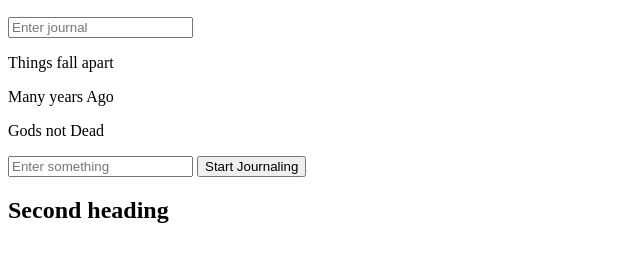
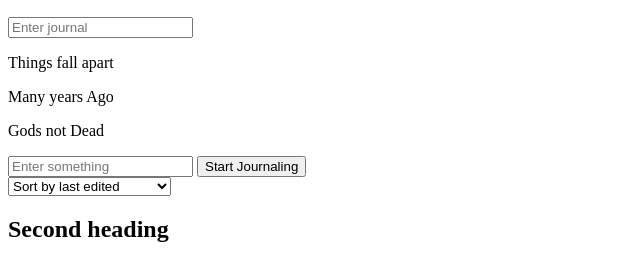
Before and after one commit to Ezekielblanc1/100daysofcode, a plain HTML site: page DOM/index.html in a window 1280 px wide. Shown: the part 110-390 px from the top of the page, without its empty margins (0-640 px from the left). Drawn offline with Linux system fonts and the light colour scheme.

Commit message:
Added select to the index file and checkbox to the todo file

```diff
--- a/DOM/index.html
+++ b/DOM/index.html
@@ -17,6 +17,11 @@
     <input type="text" placeholder="Enter something" name="firstJournal">
     <button>Start Journaling</button>
   </form>
+  <select id="select-by">
+    <option value="byEdited">Sort by last edited</option>
+    <option value="byCreated">Sort by recently created</option>
+    <option value="aplhabetical">Sort aplhabetically</option>
+  </select>
   <script src="journal.js"></script>
 </body>
 </html>
```
Also changed, not shown: DOM/todo.html (+3 -0 lines).
